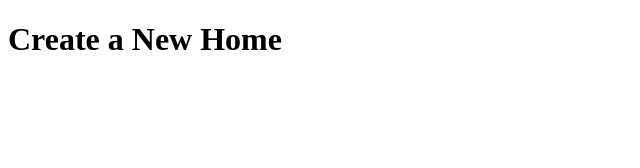
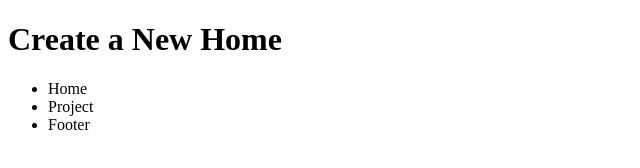
Before and after one commit to Mahirtm/Github-account-add-commit-push, a plain HTML site: page index.html in a window 1280 px wide. Shown: the whole page, without its empty margins (0-640 px from the left). Drawn offline with Linux system fonts and the light colour scheme.

```diff
--- a/index.html
+++ b/index.html
@@ -7,5 +7,10 @@
 </head>
 <body>
     <h1>Create a New Home</h1>
+    <ul>
+        <li>Home</li>
+        <li>Project</li>
+        <li>Footer</li>
+    </ul>
 </body>
 </html>
```
